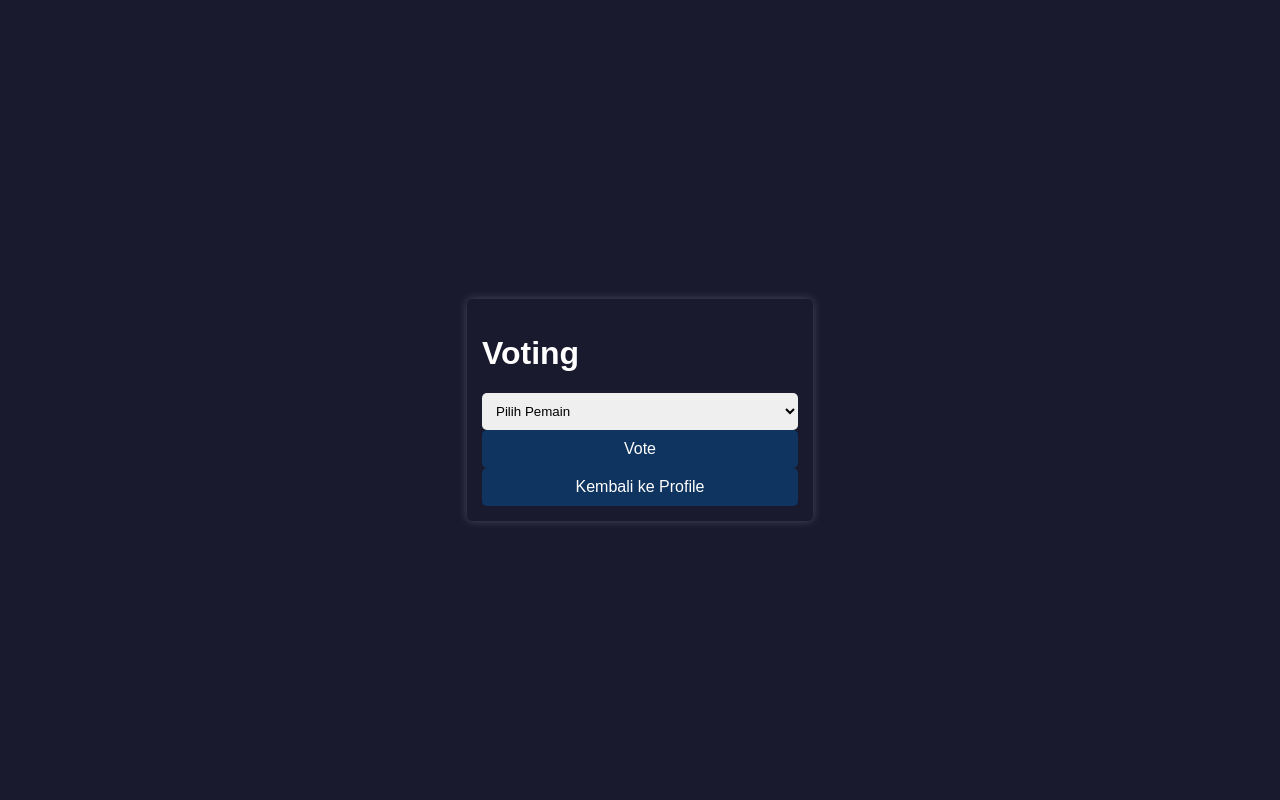
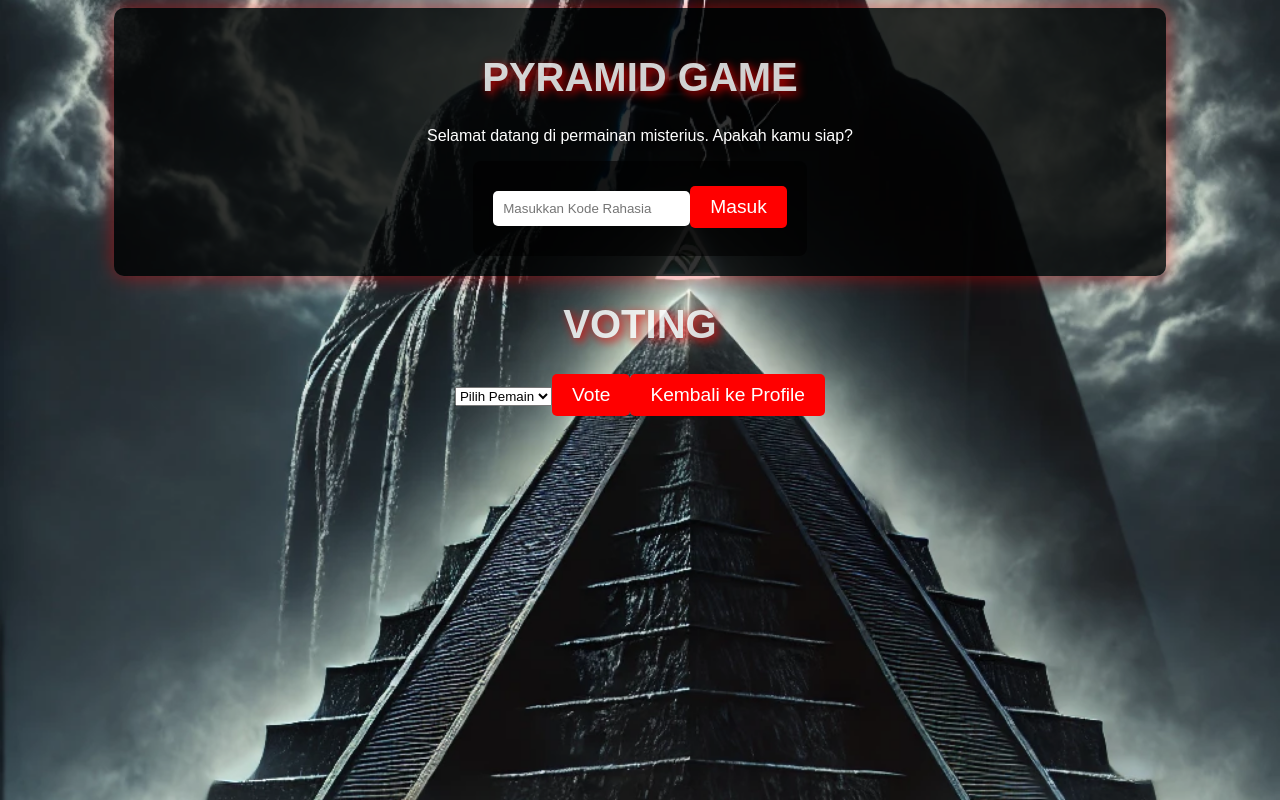
Before and after one commit to MEASTAS/pyramidgame-frontend, a React (Vite) app: page /voting in a window 1280 px wide. Built offline with nearby package versions, Linux system fonts and the light colour scheme; no server answers.

Commit message:
Update UI thriller Pyramid Game

```diff
--- a/src/App.jsx
+++ b/src/App.jsx
@@ -1,10 +1,9 @@
 import { useState } from "react";
-import { BrowserRouter as Router, Routes, Route } from "react-router-dom";
-import Profile from "./Profile";
+import { BrowserRouter as Router, Routes, Route, Link } from "react-router-dom";
+import "./style.css";
 import Voting from "./Voting";
+import Chat from "./Chat";
 import Leaderboard from "./Leaderboard";
-import Chat from "./Chat";
-import "./style.css";
 
 function App() {
     const [code, setCode] = useState("");
@@ -12,7 +11,7 @@ function App() {
     const [player, setPlayer] = useState(null);
 
     const handleLogin = async () => {
-        const response = await fetch("https://pyramidgame-backend.onrender.com/login", {
+        const response = await fetch("https://pyramid-backend.onrender.com/login", {
             method: "POST",
             headers: { "Content-Type": "application/json" },
             body: JSON.stringify({ code }),
@@ -28,23 +27,38 @@ function App() {
 
     return (
         <Router>
-            <Routes>
-                <Route path="/" element={player ? <Profile player={player} /> : (
-                    <div className="login-container">
-                        <h1>Masukkan Kode Rahasia</h1>
+            <div className="container">
+                <h1 className="glitch" data-text="PYRAMID GAME">PYRAMID GAME</h1>
+                <p>Selamat datang di permainan misterius. Apakah kamu siap?</p>
+
+                {!player ? (
+                    <div className="login-box">
                         <input
                             type="text"
-                            placeholder="Kode Rahasia"
+                            placeholder="Masukkan Kode Rahasia"
                             value={code}
                             onChange={(e) => setCode(e.target.value)}
                         />
-                        <button onClick={handleLogin}>Login</button>
-                        {message && <p style={{ color: "red" }}>{message}</p>}
+                        <button onClick={handleLogin}>Masuk</button>
+                        {message && <p className="error">{message}</p>}
                     </div>
-                )} />
-                <Route path="/voting" element={<Voting player={player} />} />
+                ) : (
+                    <div className="dashboard">
+                        <h2>Selamat datang, {player.name}!</h2>
+                        <p>Posisi kamu: {player.position}</p>
+                        <nav>
+                            <Link to="/voting"><button>Masuk ke Voting</button></Link>
+                            <Link to="/leaderboard"><button>Lihat Leaderboard</button></Link>
+                            <Link to="/chat"><button>Masuk ke Chat</button></Link>
+                        </nav>
+                    </div>
+                )}
+            </div>
+
+            <Routes>
+                <Route path="/voting" element={<Voting />} />
                 <Route path="/leaderboard" element={<Leaderboard />} />
-                <Route path="/chat" element={<Chat username={player?.name} />} />
+                <Route path="/chat" element={<Chat />} />
             </Routes>
         </Router>
     );
--- a/src/style.css
+++ b/src/style.css
@@ -1,163 +1,58 @@
-/* ===== Global Style ===== */
 body {
-    font-family: Arial, sans-serif;
-    background-color: #1a1a2e;
+    background: url('/pyramid-bg.jpg') no-repeat center center fixed;
+    background-size: cover;
     color: #fff;
-    margin: 0;
-    padding: 0;
-    display: flex;
-    justify-content: center;
-    align-items: center;
-    height: 100vh;
+    font-family: 'Poppins', sans-serif;
+    text-align: center;
 }
 
-/* ===== Login Page ===== */
-.login-container {
-    background: #16213e;
+.container {
+    background: rgba(0, 0, 0, 0.8);
     padding: 20px;
     border-radius: 10px;
-    box-shadow: 0 0 10px rgba(255, 255, 255, 0.2);
-    text-align: center;
-    width: 300px;
+    box-shadow: 0 0 20px rgba(255, 0, 0, 0.5);
+    width: 80%;
+    margin: auto;
+}
+
+h1 {
+    font-size: 2.5rem;
+    text-transform: uppercase;
+    text-shadow: 3px 3px 10px red;
+    animation: flicker 1.5s infinite alternate;
+}
+
+button {
+    background: red;
+    color: #fff;
+    border: none;
+    padding: 10px 20px;
+    font-size: 1.2rem;
+    cursor: pointer;
+    transition: all 0.3s ease-in-out;
+    border-radius: 5px;
+}
+
+button:hover {
+    background: darkred;
+    transform: scale(1.1);
+}
+
+@keyframes flicker {
+    0% { opacity: 1; }
+    100% { opacity: 0.7; }
+}
+
+.login-box {
+    background: rgba(0, 0, 0, 0.6);
+    padding: 20px;
+    border-radius: 8px;
+    display: inline-block;
 }
 
 input {
-    width: 100%;
     padding: 10px;
     margin: 10px 0;
     border: none;
     border-radius: 5px;
-    font-size: 16px;
 }
-
-button {
-    width: 100%;
-    padding: 10px;
-    background: #0f3460;
-    color: white;
-    border: none;
-    border-radius: 5px;
-    font-size: 16px;
-    cursor: pointer;
-    transition: 0.3s;
-}
-
-button:hover {
-    background: #e94560;
-}
-
-/* ===== Dashboard ===== */
-.dashboard {
-    width: 90%;
-    max-width: 600px;
-    background: #0f3460;
-    padding: 20px;
-    border-radius: 10px;
-    box-shadow: 0 0 10px rgba(255, 255, 255, 0.2);
-    text-align: center;
-}
-
-.dashboard h1 {
-    margin-bottom: 10px;
-}
-
-.dashboard p {
-    font-size: 18px;
-}
-
-/* ===== Chat Box ===== */
-.chat-container {
-    margin-top: 20px;
-    background: #1a1a2e;
-    padding: 15px;
-    border-radius: 10px;
-    box-shadow: 0 0 10px rgba(255, 255, 255, 0.2);
-}
-
-.chat-box {
-    height: 200px;
-    overflow-y: auto;
-    background: #0f3460;
-    padding: 10px;
-    border-radius: 5px;
-}
-
-.chat-message {
-    background: #e94560;
-    padding: 5px 10px;
-    border-radius: 5px;
-    margin-bottom: 5px;
-}
-
-/* ===== Voting ===== */
-.voting-container {
-    margin-top: 20px;
-    background: #1a1a2e;
-    padding: 15px;
-    border-radius: 5px;
-    box-shadow: 0 0 10px rgba(255, 255, 255, 0.2);
-}
-
-select {
-    width: 100%;
-    padding: 10px;
-    border-radius: 5px;
-    border: none;
-}
-
-/* ===== Efek Fade-in untuk Halaman Login ===== */
-@keyframes fadeIn {
-    from {
-        opacity: 0;
-        transform: scale(0.9);
-    }
-    to {
-        opacity: 1;
-        transform: scale(1);
-    }
-}
-
-.login-container {
-    animation: fadeIn 0.5s ease-in-out;
-}
-
-/* ===== Efek Hover untuk Tombol ===== */
-button {
-    transition: all 0.3s ease-in-out;
-}
-
-button:hover {
-    transform: scale(1.05);
-}
-
-/* ===== Efek Slide-up untuk Chat & Voting ===== */
-@keyframes slideUp {
-    from {
-        opacity: 0;
-        transform: translateY(20px);
-    }
-    to {
-        opacity: 1;
-        transform: translateY(0);
-    }
-}
-
-.chat-container, .voting-container {
-    animation: slideUp 0.6s ease-in-out;
-}
-
-/* ===== Efek Animasi Chat Masuk ===== */
-@keyframes chatAppear {
-    from {
-        opacity: 0;
-        transform: translateX(-10px);
-    }
-    to {
-        opacity: 1;
-        transform: translateX(0);
-    }
-}
-
-.chat-message {
-    animation: chatAppear 0.3s ease-in-out;
-}
```
Also changed, not shown: public/pyramid-bg.jpg (added).
